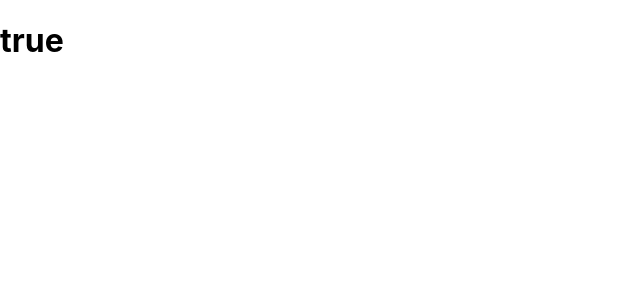
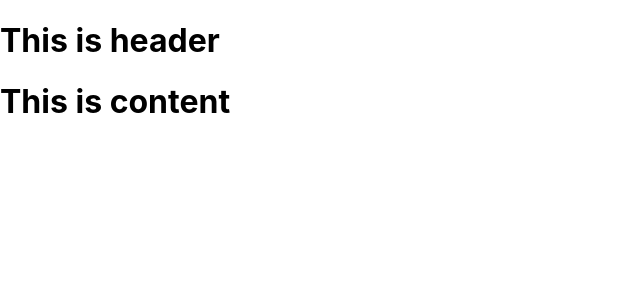
Before and after one commit to Himanshu1Suyal/ReactPOC, a React (Create React App) app: page / in a window 1280 px wide. Shown: the top 300 px of the page, without its empty margins (0-640 px from the left). Built offline with nearby package versions, Linux system fonts and the light colour scheme.

Commit message:
Uses of Props and State

```diff
--- a/src/App.js
+++ b/src/App.js
@@ -1,16 +1,45 @@
 import React from 'react';
 
 class App extends React.Component {
-   render() {
-     var i=1;
-      return (
-         <div>
-           <h1>
-             {i===1 ? 'true' :'False'}
-           </h1>
-         </div>
+constructor(props){
+  super(props);
+  this.state = {
 
-      );
+    header:"This is header",
+    content:"This is content"
+
    }
+  }
+
+  render(){
+    return (
+      <div>
+     <Header headerProp = {this.state.header}/>
+     <Content contentProp = {this.state.content}/>
+      </div>
+    );
+  }
+}
+
+class Header extends React.Component{
+  render(){
+    return(
+      <div>
+        <h1>{this.props.headerProp}</h1>
+
+      </div>
+    );
+  }
+}
+
+class Content extends React.Component{
+  render(){
+    return(
+      <div>
+        <h1>{this.props.contentProp}</h1>
+
+      </div>
+    );
+  }
 }
 export default App;
```
